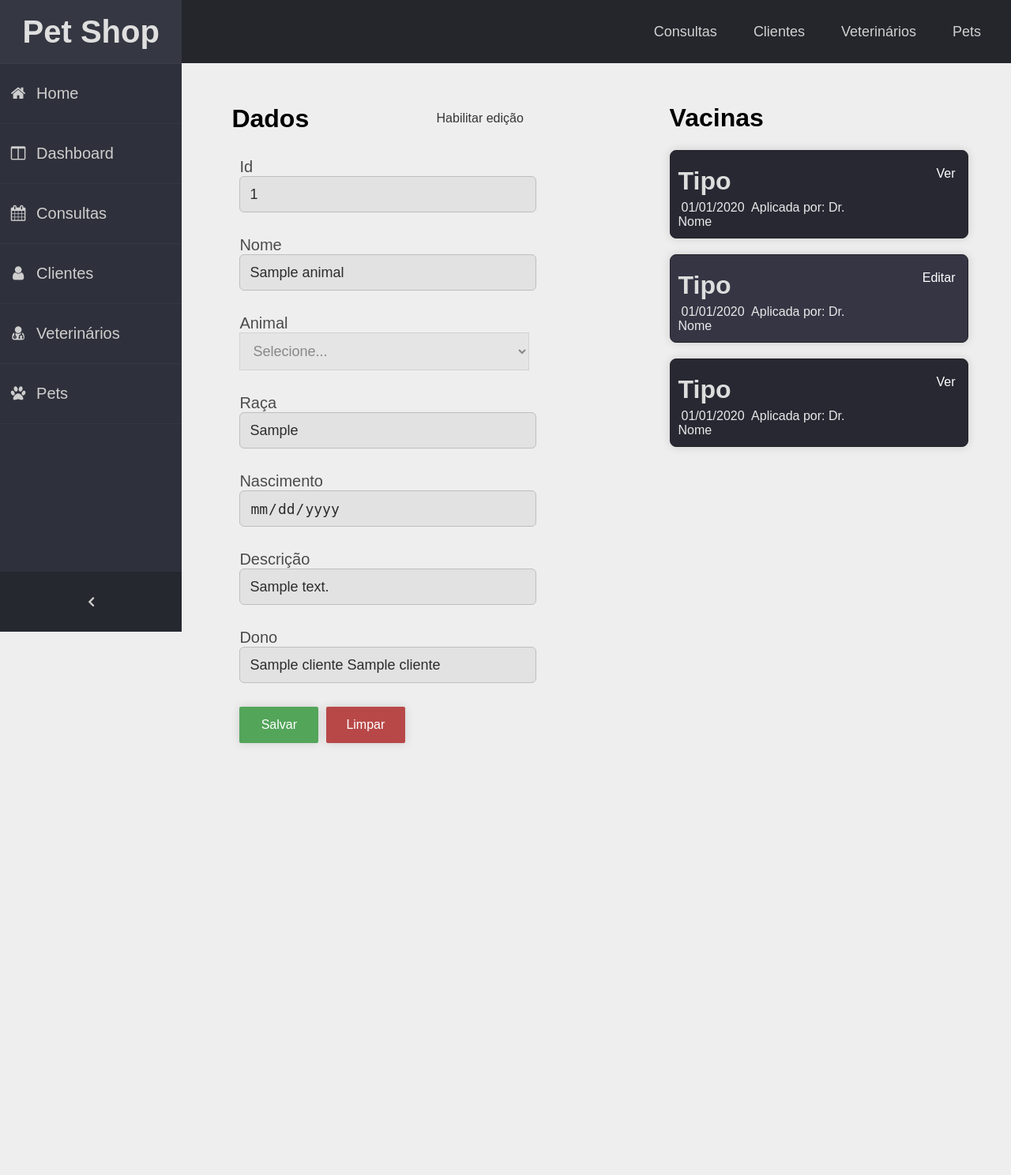
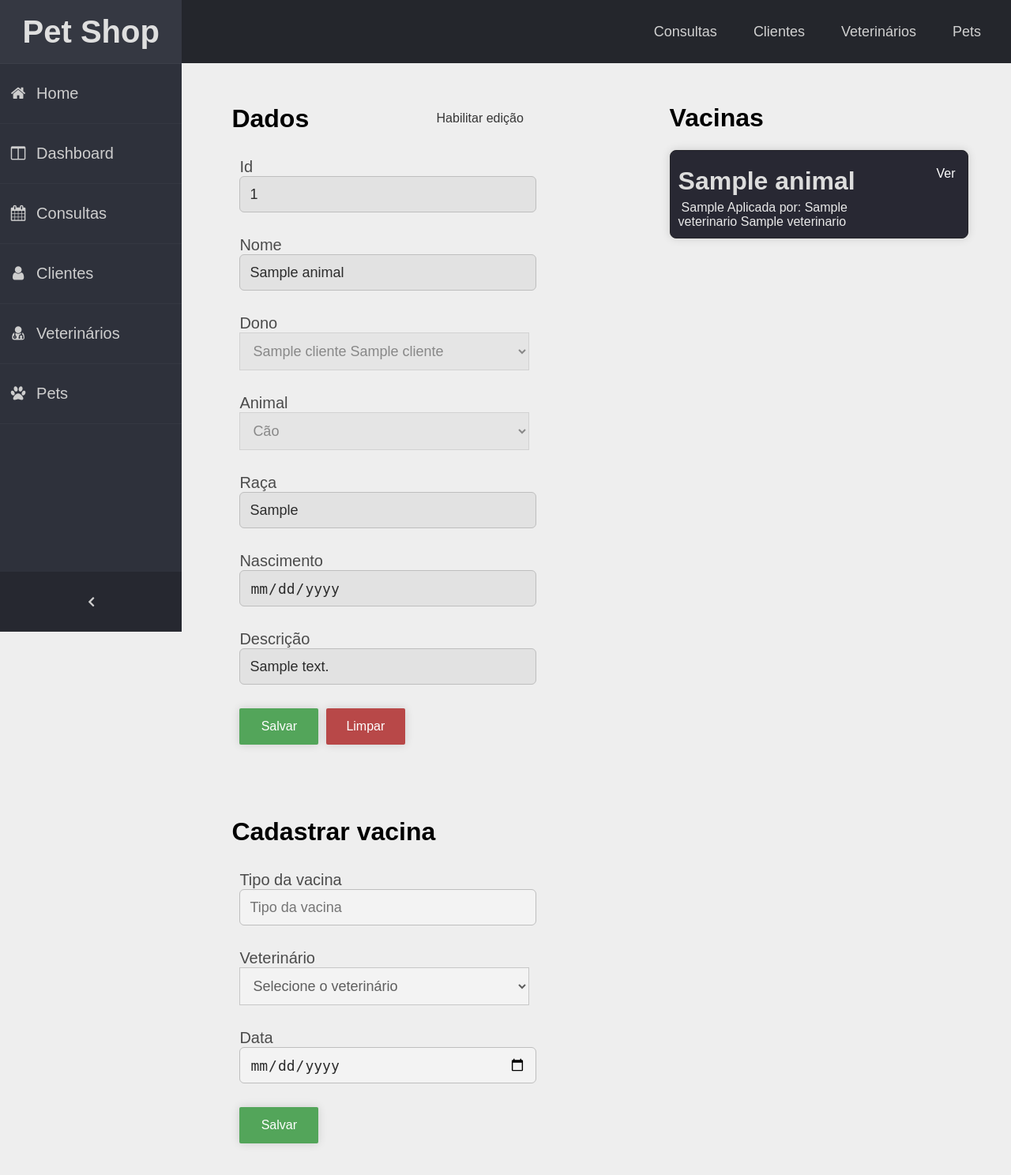
Before and after one commit to matheussantiago12/PetShopSolution, a PHP site: page /petsInfo.php?id=1 in a window 1280 px wide. Shown: the whole page at 79% size. Before the commit the page ends 943 px from the top, so only its background shows below. Run offline with PHP 8.4, Linux system fonts and the light colour scheme; tables that the repository leaves empty or names only in its code hold one stand-in row (values such as "Sample post"); some libraries are stand-ins or nearby versions.

Commit message:
carregando selects com as informaçẽos do banco de dados

```diff
--- a/clientesInfo.php
+++ b/clientesInfo.php
@@ -82,6 +82,7 @@
                     <label class="custom-select select-info" id="tipo">
                         <select name="pet" id="pet">
                             <option value="">Selecione o pet</option>
+                            <?php listarClientePets($_GET['id']); ?>
                         </select>
                     </label>
                 </div>
@@ -109,7 +110,7 @@
                     <input type="text" name="observacoes" id="observacoes" placeholder="Observações">
                 </div>
                 <div class="row">
-                    <button class="btnSalvar shadow" name="update" id="createButton">Salvar</button>
+                    <button class="btnSalvar shadow" name="update" id="createConsulta">Salvar</button>
                 </div>
             </div>
             <div class="form">
--- a/consultaController.php
+++ b/consultaController.php
@@ -76,7 +76,7 @@ function listarVeterinariosConsulta() {
     }
 }
 
-if(isset($_POST['update'])) {
+if(isset($_POST['updateconsulta'])) {
     $idconsulta = $_POST['idconsulta'];
     $idveterinario = $_POST['idveterinario'];
     $idanimal = $_POST['idanimal'];
--- a/consultaModel.php
+++ b/consultaModel.php
@@ -1,10 +1,10 @@
 <?php
 require_once("db.php");
 
-function createConsulta($idveterinario, $idanimal, $data, $idstatus) {
+function createConsulta($idveterinario, $idanimal, $data, $observacoes) {
     global $connect;
-    $query = "INSERT INTO consulta(idveterinario, idanimal, data, idstatus, data_registro)
-    VALUES ('$idveterinario', '$idanimal', '$data', 1, now())";
+    $query = "INSERT INTO consulta(idveterinario, idanimal, data, observacoes, idstatus, data_registro)
+    VALUES ('$idveterinario', '$idanimal', '$data', '$observacoes', 1, now())";
 
     if($connect->query($query)) {
         echo "Registro adicionado";
--- a/petController.php
+++ b/petController.php
@@ -1,5 +1,8 @@
 <?php
 include("petModel.php");
+include("clienteModel.php");
+require_once("vacinaModel.php");
+require_once("veterinarioModel.php");
 
 if(isset($_POST['submit'])) {
     $nome = $_POST['nome'];
@@ -9,6 +12,14 @@ if(isset($_POST['submit'])) {
     $tipo = $_POST['tipo'];
     $idcliente = $_POST['idcliente'];
     createPet($nome, $nascimento, $descricao, $raca, $tipo, $idcliente);
+}
+
+if(isset($_POST['vacina'])) {
+    $nomevacina = $_POST['nomevacina'];
+    $idveterinario = $_POST['idveterinario'];
+    $idanimal = $_POST['idanimal'];
+    $data = $_POST['data'];
+    createPetVacina($nomevacina, $idveterinario, $idanimal, $data);
 }
 
 function listarPets() {
@@ -49,14 +60,14 @@ function listarPetCards($idcliente) {
 }
 
 if(isset($_POST['update'])) {
-    $idanimal = $_POST['idcliente'];
+    $idanimal = $_POST['idanimal'];
     $nome = $_POST['nome'];
     $nascimento = $_POST['nascimento'];
     $descricao = $_POST['descricao'];
     $raca = $_POST['raca'];
     $tipo = $_POST['tipo'];
     $idcliente = $_POST['idcliente'];
-    updateCliente($idanimal, $nome, $nascimento, $descricao, $raca, $tipo, $idcliente);
+    updatePet($idanimal, $nome, $nascimento, $raca, $descricao, $tipo, $idcliente);
 }
 
 if(isset($_POST['deletepet'])) {
@@ -64,18 +75,74 @@ if(isset($_POST['deletepet'])) {
     deletePet($id);
 }
 
-function listarVacinas() {
-    $result = getClientPets($idcliente);
+function listarPetVacinas($id) {
+    $result = getPetVacinas($id);
     while($row = mysqli_fetch_array($result)) {
         echo "<div class='petCard shadow'>";
         echo "<div class='left'>";
-        echo "<h1>Tipo</h1>";
-        echo "<span>01/01/2020</span>";
-        echo "<span>Aplicada por: Dr. Nome</span>";
+        echo "<h1>$row[nome]</h1>";
+        echo "<span>$row[data]</span>";
+        echo "<span>Aplicada por: $row[nome_veterinario] $row[sobrenome_veterinario]</span>";
         echo "</div>";
         echo "<div class='right'>";
-        echo "<a href='#'>Ver</a>";
+        echo "<a href='vacinasInfo.php?id=$row[idvacina]'>Ver</a>";
         echo "</div>";
         echo "</div>";
     }
 }
+
+function listarClientePets($id) {
+    $result = getClientPets($id);
+    while($row = mysqli_fetch_array($result)) {
+        echo "<option value='$row[idanimal]'>$row[nome]</option>";
+    }
+}
+
+function listarClienteOptions($id) {
+    $resultClientes = getClientes();
+    $resultPet = getPet($id);
+    while($rowPet = mysqli_fetch_array($resultPet)) {
+        $idcliente = $rowPet['idcliente'];
+    }
+    while($rowClientes = mysqli_fetch_array($resultClientes)) {
+        $selected = "";
+        if($idcliente == $rowClientes['idcliente']) {
+            $selected = "selected='selected'";
+        }
+        echo "<option value='$rowClientes[idcliente]'" . $selected . ">$rowClientes[nome] $rowClientes[sobrenome]</option>";
+    }
+}
+
+function listarPetsOptions($id) {
+    $resultPets = getPets();
+    $resultVacina = getVacina($id);
+
+    while($rowVacina = mysqli_fetch_array($resultVacina)) {
+        $idanimal = $rowVacina['id_animal'];
+    }
+
+    while($rowPets = mysqli_fetch_array($resultPets)) {
+        $selected = "";
+        if($rowPets['idanimal'] == $idanimal) {
+            $selected = "selected='selected'";
+        }
+        echo "<option value='$rowPets[idanimal]' $selected>$rowPets[nome]</option>";
+    }
+}
+
+function listarVeterinariosOptions($id) {
+    $resultVeterinarios = getVeterinarios();
+    $resultVacina = getVacina($id);
+
+    while($rowVacina = mysqli_fetch_array($resultVacina)) {
+        $idveterinario = $rowVacina['id_veterinario'];
+    }
+
+    while($rowVeterinarios = mysqli_fetch_array($resultVeterinarios)) {
+        $selected = "";
+        if($rowVeterinarios['idveterinario'] == $idveterinario) {
+            $selected = "selected='selected'";
+        }
+        echo "<option value='$rowVeterinarios[idveterinario]' $selected>$rowVeterinarios[nome]</option>";
+    }
+}
--- a/petModel.php
+++ b/petModel.php
@@ -25,7 +25,7 @@ function getPets() {
 function getPet($id) {
     global $connect;
     $query = "SELECT a.idanimal, a.nome, a.nascimento, a.raca, a.descricao, t.idtipo as idtipo, t.nome_tipo as tipo,
-    c.nome as dono_nome, c.sobrenome as dono_sobrenome
+    c.nome as dono_nome, c.sobrenome as dono_sobrenome, c.idcliente
     FROM animal a
     JOIN cliente c ON a.idcliente = c.idcliente
     JOIN tipo_animal t ON a.idtipo = t.idtipo
@@ -46,8 +46,8 @@ function getClientPets($idcliente) {
 function updatePet($idanimal, $nome, $nascimento, $raca, $descricao, $tipo, $idcliente) {
     global $connect;
     $query = "UPDATE animal
-    SET nome = '$nome', nascimeno = '$nascimento', raca = '$raca', descricao = '$descricao', tipo = '$tipo', idcliente = '$idcliente'
-    WHERE idanimal = '$idanimal'";
+    SET nome = '$nome', nascimento = '$nascimento', raca = '$raca', descricao = '$descricao', idtipo = '$tipo',
+    idcliente = '$idcliente' WHERE idanimal = '$idanimal'";
     if(mysqli_query($connect, $query)) {
         echo "Update";
     } else {
@@ -68,14 +68,36 @@ function deletePet($id) {
     $connect->close();
 }
 
+// function getPetVacinas($id) {
+//     global $connect;
+//     $query = "SELECT va.idvacina, va.data, va.nome AS nome_vacina, v.idveterinario, v.nome AS nome_veterinario,
+//     v.sobrenome AS sobrenome_veterinario, a.idanimal, a.nome AS nome_pet
+//     FROM vacina_animal va
+//     JOIN veterinario v ON va.id_veterinario = v.idveterinario
+//     JOIN animal a ON va.id_animal = a.idanimal
+//     WHERE idvacina = '$id'";
+//     $result = mysqli_query($connect, $query);
+//     return $result;
+// }
+
+function createPetVacina($nomeVacina, $idveterinario, $idanimal, $data) {
+    global $connect;
+    $query = "INSERT INTO vacina_animal(nome, id_veterinario, id_animal, data, data_registro)
+    VALUES ('$nomeVacina', '$idveterinario', '$idanimal', '$data', now())";
+
+    if($connect->query($query)) {
+        echo "Registro adicionado";
+    } else {
+        echo "Error " . $query . ' ' . $connect->connect_error;
+    }
+    $connect->close();
+}
+
 function getPetVacinas($id) {
     global $connect;
-    $query = "SELECT va.idvacina, va.data, va.nome AS nome_vacina, v.idveterinario, v.nome AS nome_veterinario,
-    v.sobrenome AS sobrenome_veterinario, a.idanimal, a.nome AS nome_pet
-    FROM vacina_animal va
-    JOIN veterinario v ON va.id_veterinario = v.idveterinario
-    JOIN animal a ON va.id_animal = a.idanimal
-    WHERE idvacina = '$id'";
+    $query = "SELECT va.idvacina, va.data, va.nome, va.id_veterinario, va.id_animal, va.data_registro,
+    v.nome as nome_veterinario, v.sobrenome as sobrenome_veterinario
+    FROM vacina_animal va JOIN veterinario v ON va.id_veterinario = v.idveterinario WHERE id_animal = '$id'";
     $result = mysqli_query($connect, $query);
     return $result;
 }
--- a/petsInfo.php
+++ b/petsInfo.php
@@ -1,5 +1,6 @@
 <?php include("header.php")?>
 <?php include("petController.php")?>
+<?php include("consultaController.php")?>
 <!DOCTYPE html>
 <html lang="en">
 <head>
@@ -30,13 +31,24 @@
                 </div>
                 <div class="row">
                     <div class="label">
+                        <label for="">Dono</label>
+                    </div>
+                    <label class="custom-select select-info">
+                        <select id="idcliente" disabled>
+                            <option value="">Selecione...</option>
+                            <?php listarClienteOptions($_GET['id']); ?>
+                        </select>
+                    </label>
+                </div>
+                <div class="row">
+                    <div class="label">
                         <label for="">Animal</label>
                     </div>
                     <label class="custom-select select-info">
-                        <select id="select" disabled value="<?php echo listarPet($_GET['id'])['idtipo'] ?>">
+                        <select id="tipo" disabled value="<?php echo listarPet($_GET['id'])['idtipo'] ?>">
                             <option value="">Selecione...</option>
-                            <option value="1">Cão</option>
-                            <option value="2">Gato</option>
+                            <option value="1" <?php if(listarPet($_GET['id'])['idtipo']==1){echo "selected";}?>>Cão</option>
+                            <option value="2" <?php if(listarPet($_GET['id'])['idtipo']==2){echo "selected";}?>>Gato</option>
                         </select>
                     </label>
                 </div>
@@ -44,62 +56,60 @@
                     <div class="label">
                         <label for="">Raça</label>
                     </div>
-                    <input type="text" placeholder="Raça" disabled value="<?php echo listarPet($_GET['id'])['raca'] ?>">
+                    <input type="text" placeholder="Raça" id="raca" disabled value="<?php echo listarPet($_GET['id'])['raca'] ?>">
                 </div>
                 <div class="row">
                     <div class="label">
                         <label for="">Nascimento</label>
                     </div>
-                    <input type="date" placeholder="data" disabled value="<?php echo listarPet($_GET['id'])['nascimento'] ?>">
+                    <input type="date" placeholder="Data de nascimento" id="nascimento" disabled value="<?php echo listarPet($_GET['id'])['nascimento'] ?>">
                 </div>
                 <div class="row">
                     <div class="label">
                         <label for="">Descrição</label>
                     </div>
-                    <input type="text" placeholder="Descrição" disabled value="<?php echo listarPet($_GET['id'])['descricao'] ?>">
+                    <input type="text" placeholder="Descrição" id="descricao" disabled value="<?php echo listarPet($_GET['id'])['descricao'] ?>">
                 </div>
                 <div class="row">
-                    <div class="label">
-                        <label for="">Dono</label>
-                    </div>
-                    <input type="text" placeholder="Dono" disabled value="<?php echo listarPet($_GET['id'])['dono_nome']." "; echo listarPet($_GET['id'])['dono_sobrenome']?>">
-                </div>
-                <div class="row">
-                    <button class="btnSalvar shadow">Salvar</button>
+                    <button class="btnSalvar shadow" id="updatePet">Salvar</button>
                     <button class="btnSalvar btnLimpar shadow" onclick="limparDados();">Limpar</button>
                 </div>
             </div>
             <div class="otherInfos">
                 <h1>Vacinas</h1>
-                <div class="petCard shadow">
-                    <div class="left">
-                        <h1>Tipo</h1>
-                        <span>01/01/2020</span>
-                        <span>Aplicada por: Dr. Nome</span>
+                <?php listarPetVacinas($_GET['id'])?>
+            </div>
+        </div>
+        <div class="bodyInfo">
+            <div class="form">
+                <div class="formHeader">
+                    <h1>Cadastrar vacina</h1>
+                </div>
+                <div class="row">
+                    <div class="label">
+                        <label for="">Tipo da vacina</label>
                     </div>
-                    <div class="right">
-                        <a href="#">Ver</a>
+                    <input type="text" placeholder="Tipo da vacina" id="tipovacina">
+                </div>
+                <div class="row">
+                    <div class="label">
+                         <label for="">Veterinário</label>
                     </div>
+                    <label class="custom-select select-info">
+                        <select name="veterinario" id="veterinario">
+                            <option value="">Selecione o veterinário</option>
+                            <?php listarVeterinariosConsulta(); ?>
+                        </select>
+                    </label>
                 </div>
-                <div class="petCard shadow">
-                    <div class="left">
-                        <h1>Tipo</h1>
-                        <span>01/01/2020</span>
-                        <span>Aplicada por: Dr. Nome</span>
+                <div class="row">
+                    <div class="label">
+                        <label for="">Data</label>
                     </div>
-                    <div class="right">
-                        <a href="#">Editar</a>
-                    </div>
+                    <input type="date" name="data" id="data">
                 </div>
-                <div class="petCard shadow">
-                    <div class="left">
-                        <h1>Tipo</h1>
-                        <span>01/01/2020</span>
-                        <span>Aplicada por: Dr. Nome</span>
-                    </div>
-                    <div class="right">
-                        <a href="#">Ver</a>
-                    </div>
+                <div class="row">
+                    <button class="btnSalvar shadow" id="createVacina">Salvar</button>
                 </div>
             </div>
         </div>
--- a/public/js/pet.js
+++ b/public/js/pet.js
@@ -1,29 +1,29 @@
 $(document).ready(function () {
-    $("#update").click(function () {
+    $("#updatePet").click(function () {
         var update = "update";
+        var idanimal = $("#idpet").val();
         var idcliente = $("#idcliente").val();
         var nome = $("#nome").val();
-        var sobrenome = $("#sobrenome").val();
-        var cpf = $("#cpf").val();
-        var endereco = $("#endereco").val();
-        var telefone = $("#telefone").val();
-        var data = $("#data").val();
-
+        var tipo = $("#tipo").val();
+        var raca = $("#raca").val();
+        var nascimento = $("#nascimento").val();
+        var descricao = $("#descricao").val();
+        console.log("Id Cliente: "+idcliente);
         $.ajax({
-            url: 'clienteController.php',
+            url: 'petController.php',
             method: 'POST',
             data: {
                 update: update,
-                idcliente: idcliente,
+                idanimal: idanimal,
                 nome: nome,
-                sobrenome: sobrenome,
-                cpf: cpf,
-                endereco: endereco,
-                telefone: telefone,
-                data: data
+                tipo: tipo,
+                raca: raca,
+                nascimento: nascimento,
+                descricao: descricao,
+                idcliente: idcliente
             },
-            success: function (response) {
-                alert(response);
+            success: function (data) {
+                alert(data);
             }
         });
     });
@@ -112,4 +112,34 @@ $(document).ready(function () {
         $(".otherInfos").load(" .otherInfos > *");
     });
 
+    $("body").on("click", "#createVacina", function () {
+        console.log("testeeee");
+        var vacina = "vacina";
+        var nomevacina = $("#tipovacina").val();
+        var idveterinario = $("#veterinario").val();
+        var idanimal = $("#idpet").val();
+        var data = $("#data").val();
+        console.log(vacina);
+        console.log(nomevacina);
+        console.log(idveterinario);
+        console.log(idanimal);
+        console.log(data);
+
+        $.ajax({
+            url: 'petController.php',
+            method: 'POST',
+            data: {
+                vacina: vacina,
+                nomevacina: nomevacina,
+                idveterinario: idveterinario,
+                idanimal: idanimal,
+                data: data
+            },
+            success: function (response) {
+                alert(response);
+            }
+        });
+
+    });
+
 });
--- /dev/null
+++ b/vacinaModel.php
@@ -0,0 +1,38 @@
+<?php
+require_once 'db.php';
+
+function getVacina($id) {
+    global $connect;
+    $query = "SELECT va.idvacina, va.data, va.nome, a.nome as nome_animal, va.id_veterinario, va.id_animal, va.data_registro,
+    v.nome as nome_veterinario, v.sobrenome as sobrenome_veterinario FROM vacina_animal va
+    JOIN veterinario v ON va.id_veterinario = v.idveterinario
+    JOIN animal a ON va.id_animal = a.idanimal WHERE va.idvacina = '$id'";
+    $result = mysqli_query($connect, $query);
+    return $result;
+}
+
+
+function updateVacina($idvacina, $data, $nome, $id_veterinario, $id_animal) {
+    global $connect;
+    $query = "UPDATE vacina_animal
+    SET data = '$data', nome = '$nome', id_veterinario = '$id_veterinario', id_animal = '$id_animal'
+    WHERE idvacina = '$idvacina'";
+    if(mysqli_query($connect, $query)) {
+        echo "Update";
+    } else {
+        echo "Error" . $query . ' ' . $connect->connect_error;
+    }
+
+    $connect->close();
+}
+
+function deleteVacina($id) {
+    global $connect;
+    $query = "DELETE FROM vacina_animal WHERE idvacina = '$id'";
+    if(mysqli_query($connect, $query)) {
+        echo "Delete";
+    } else {
+        echo "Error" . $query . ' ' . $connect->connect_error;
+    }
+    $connect->close();
+}
```
Also changed, not shown: public/js/consulta.js (+9 -4 lines), public/js/vacina.js (added, +48 -0 lines), vacinaController.php (added, +22 -0 lines), vacinasInfo.php (added, +76 -0 lines).
